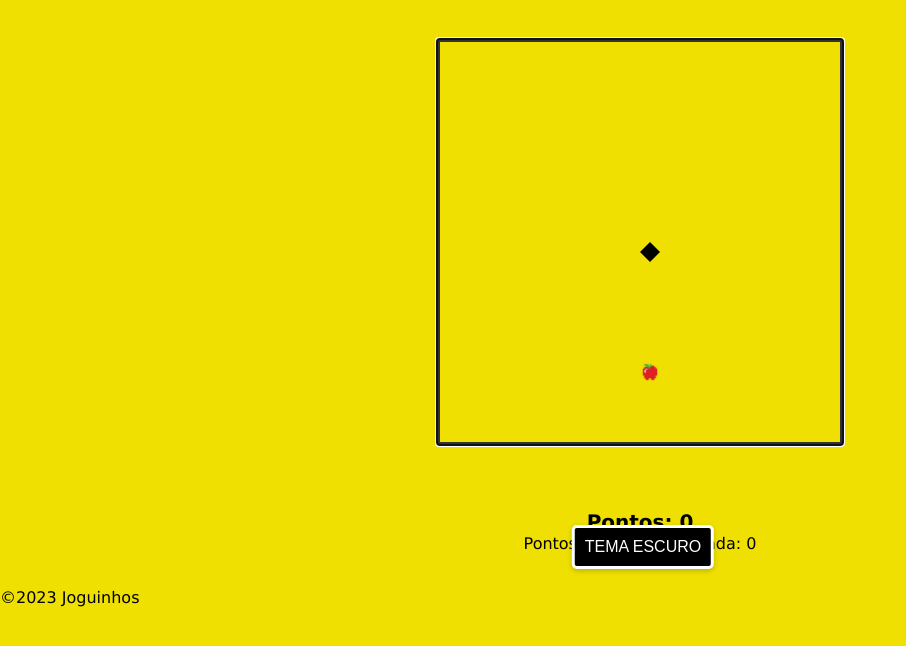
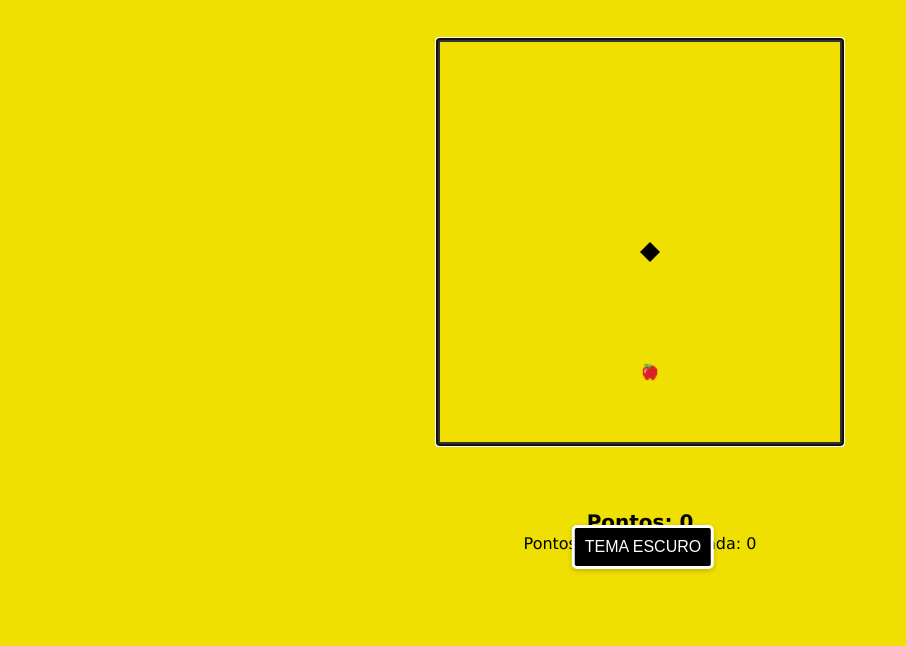
Before and after one commit to eu-micaeu/Solo---Joguinhos-FrontEnd, a plain HTML site: page www/jogodacobrinha.html in a window 1280 px wide. Shown: the part 112-758 px from the top of the page, without its empty margins (0-906 px from the left). Drawn offline with Linux system fonts and the light colour scheme.

Commit message:
by Micael

```diff
--- a/www/css/style_index.css
+++ b/www/css/style_index.css
@@ -61,7 +61,7 @@ footer {
   justify-content: center;
   align-items: center;
   background-color: #fff200;
-  padding: 20px;
+  padding: 0;
   position: absolute;
   bottom: 0;
   width: 100%;
--- a/www/jogodacobrinha.html
+++ b/www/jogodacobrinha.html
@@ -53,12 +53,6 @@
 
     </div>
 
-    <footer>
-
-      <p>&copy;2023 Joguinhos</p>
-
-    </footer>
-
     <script src="js/js_cobrinha.js"></script>  <!-- Inclui o arquivo JavaScript responsável por fazer o jogo funcionar -->
 
   </body>
```
